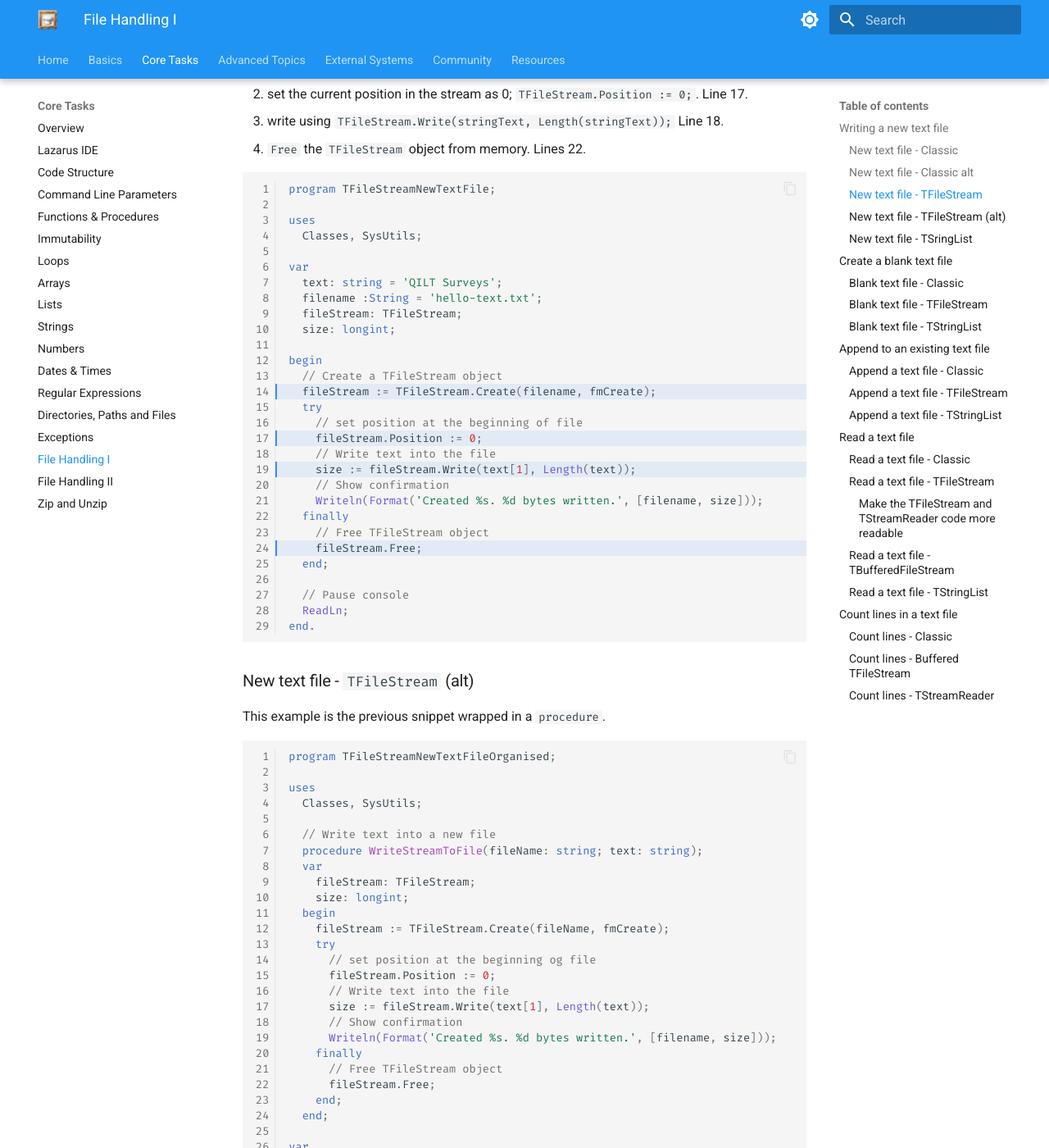
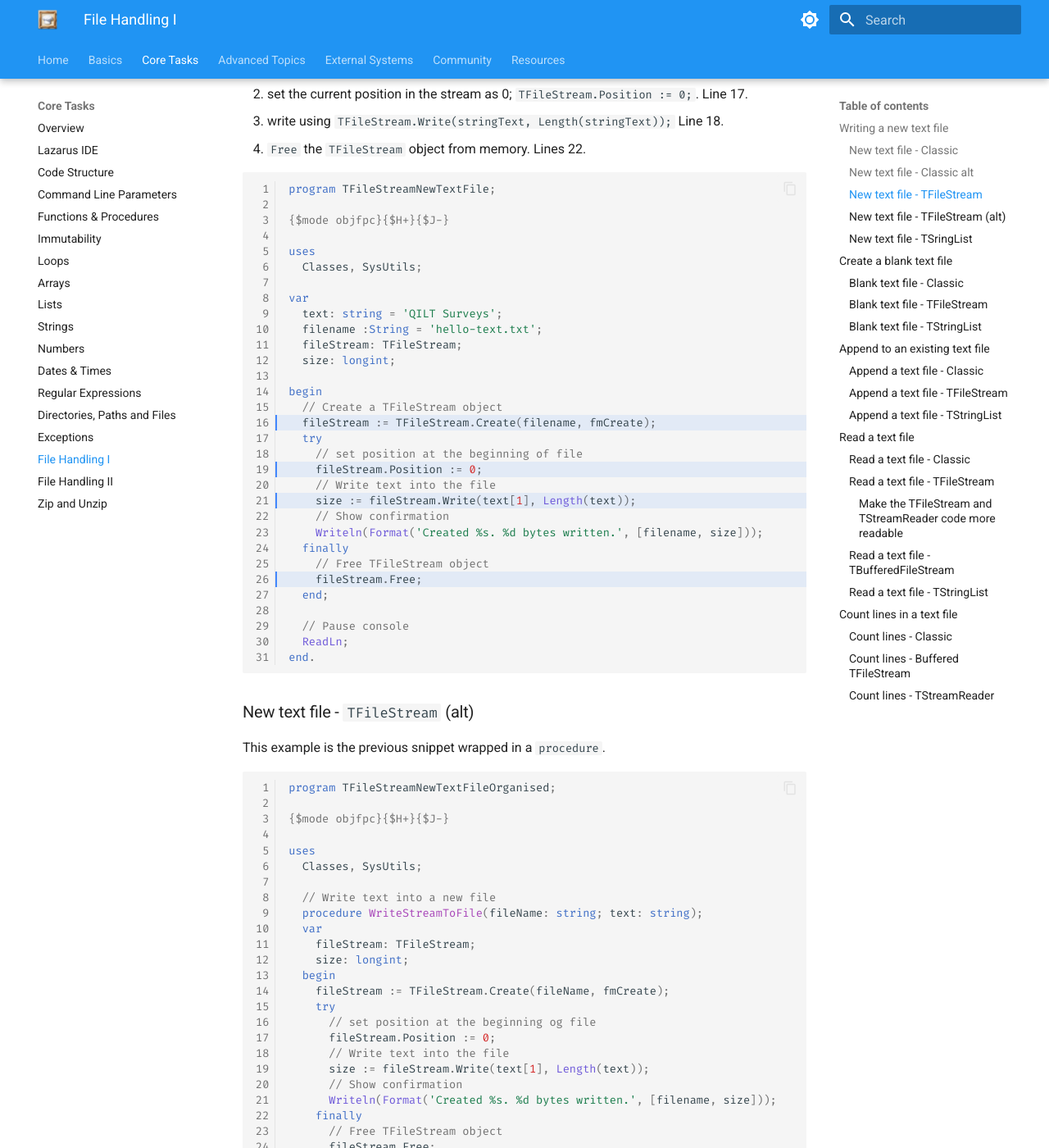
Before and after one commit to ikelaiah/free-pascal-cookbook, an MkDocs documentation site: the page built from docs/docs/core-tasks/file-handling.md, in a window 1280 px wide and 1400 px high, scrolled down 3448 px. Shown: the whole window at 82% size. Built offline with MkDocs 1.6.1 and Material for MkDocs 9.7.7, drawn with Linux system fonts in a browser that asks for light colours; some of the changed text lies outside the part shown.

Commit message:
feature(docs): update examples with mode directives

````diff
--- a/docs/docs/core-tasks/file-handling.md
+++ b/docs/docs/core-tasks/file-handling.md
@@ -116,7 +116,7 @@ uses
   SysUtils;
 
   // Write or append a text to a file
-  procedure WriteTextToFile(fileName: string; stringText: string;);
+  procedure WriteTextToFile(fileName: string; stringText: string);
   var
     textFile: System.TextFile;
   begin
@@ -163,8 +163,10 @@ For writing text into a new file using Object style;
 3. write using `TFileStream.Write(stringText, Length(stringText));` Line 18.
 4. `Free` the `TFileStream` object from memory. Lines 22.
 
-```pascal linenums="1" hl_lines="14 17 19 24"
+```pascal linenums="1" hl_lines="16 19 21 26"
 program TFileStreamNewTextFile;
+
+{$mode objfpc}{$H+}{$J-}
 
 uses
   Classes, SysUtils;
@@ -199,8 +201,10 @@ end.
 
 This example is the previous snippet wrapped in a `procedure`.
 
-```pascal linenums="1" hl_lines="32"
+```pascal linenums="1" hl_lines="34"
 program TFileStreamNewTextFileOrganised;
+
+{$mode objfpc}{$H+}{$J-}
 
 uses
   Classes, SysUtils;
@@ -293,8 +297,10 @@ Here is an example.
 2. Use `Rewrite` to open file for writing (and create if doesn't exists). Line 18.
 3. Close the file with `CloseFile`. Line 21.
 
-```pascal linenums="1" hl_lines="13 18 21"
+```pascal linenums="1" hl_lines="15 20 23"
 program ClassicCreateBlankTextFile;
+
+{$mode objfpc}{$H+}{$J-}
 
 uses
   Classes,
@@ -338,8 +344,10 @@ Quite straightforward.
 2. `Free` the `TFileStream` object from memory. Lines 21.
 
 
-```pascal linenums="1" hl_lines="15 21"
+```pascal linenums="1" hl_lines="17 23"
 program TFileStreamCreateBlankTextFile;
+
+{$mode objfpc}{$H+}{$J-}
 
 uses
   Classes, SysUtils;
@@ -709,8 +717,10 @@ See the snippet below as example.
 
 To gracefully handle error during open and read operations, an outer `try..except` is in place.
 
-```pascal linenums="1" hl_lines="17 19 23-28"
+```pascal linenums="1" hl_lines="19 22 25-30"
 program TStreamReaderReadFile;
+
+{$mode objfpc}{$H+}{$J-}
 
 uses
   Classes,
@@ -848,7 +858,7 @@ There is an outer `try..except` is in place to handle error during open and read
 ```pascal linenums="1" hl_lines="11 12 29 34-41 43 46"
 program TBufferedFileStreamReadFile;
 
-{$mode objfpc}{$H+}
+{$mode objfpc}{$H+}{$J-}
 
 uses
   {$IFDEF UNIX}
@@ -914,7 +924,7 @@ Here is a snippet.
 ```pascal linenums="1" hl_lines="27 32 35 36 40"
 program TStringListReadTextFile;
 
-{$mode objfpc}{$H+}
+{$mode objfpc}{$H+}{$J-}
 
 uses
   {$IFDEF UNIX}
````
Also changed, not shown: docs/docs/advanced/numlib.md (+3 -1 lines), docs/docs/core-tasks/arrays.md (+1 -1 lines), docs/docs/core-tasks/dates.md (+3 -1 lines), docs/docs/core-tasks/file-handling-ii.md (+1 -1 lines), docs/docs/core-tasks/funcs-procs.md (+4 -0 lines).
